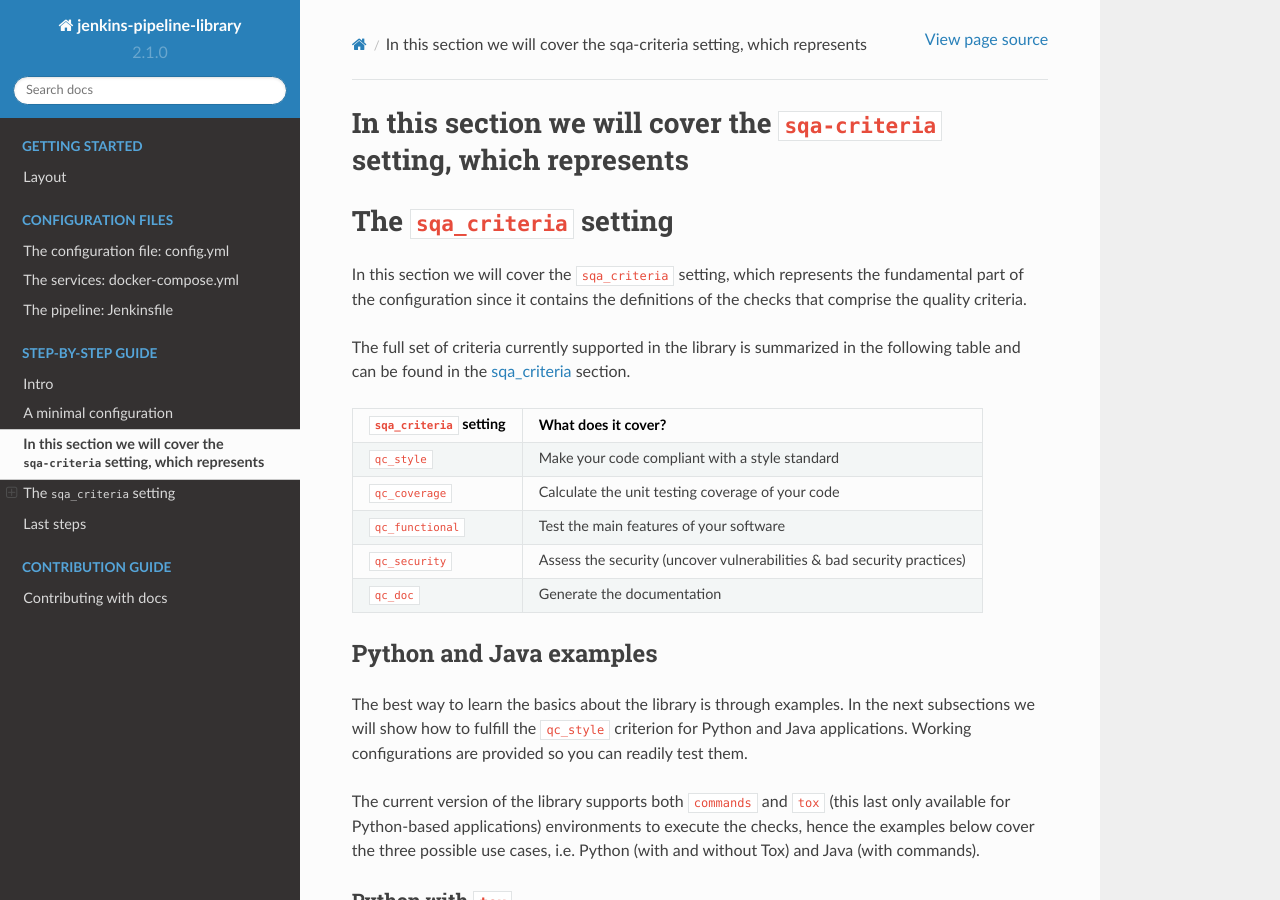
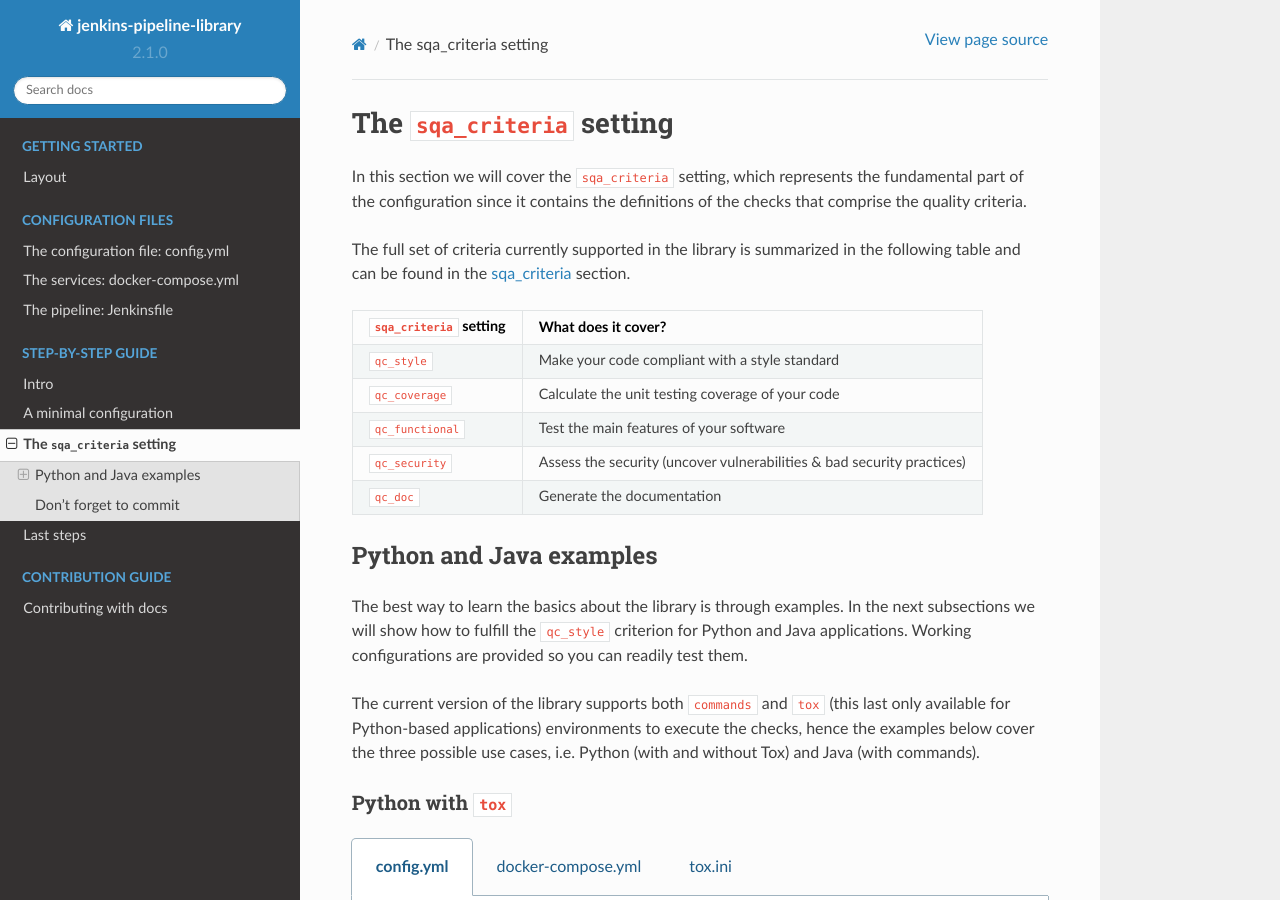
Before and after one commit to indigo-dc/jenkins-pipeline-library, a Sphinx documentation site: the page built from docs/user/step_by_step/sqa_criteria.rst, in a window 1280 px wide and 900 px high. Built offline with Sphinx 7.4.7 and the Read the Docs theme 2.0.0, drawn with Linux system fonts in a browser that asks for light colours.

Commit message:
Fix extra lines in the intro

```diff
--- a/docs/user/step_by_step/sqa_criteria.rst
+++ b/docs/user/step_by_step/sqa_criteria.rst
@@ -1,5 +1,3 @@
-In this section we will cover the ``sqa-criteria`` setting, which represents
-=======
 The ``sqa_criteria`` setting
 ============================
 In this section we will cover the ``sqa_criteria`` setting, which represents
```
